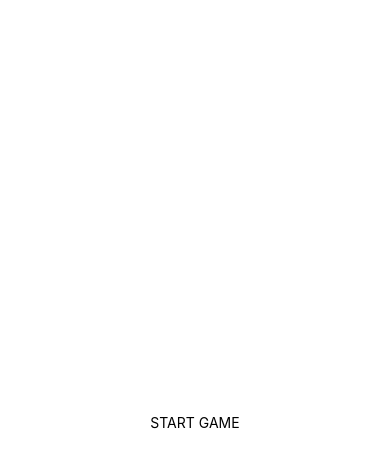
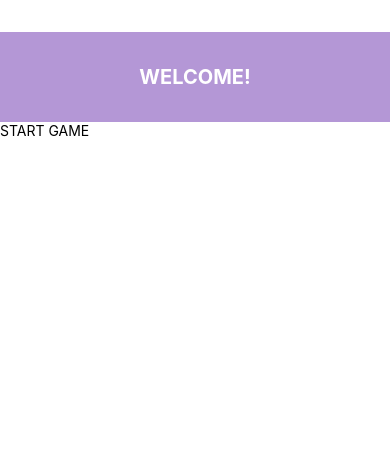
Before and after one commit to ramiroportaa/react-native-gameapp, a React Native app: screen / in a window 390 px wide. Shown: the top 466 px of the page. Built offline with nearby package versions, Linux system fonts and the light colour scheme.

Commit message:
header component

```diff
--- /dev/null
+++ b/src/components/header/index.jsx
@@ -0,0 +1,14 @@
+import React from 'react';
+import { View, Text } from 'react-native';
+
+import { styles } from './styles';
+
+const Header = ({ title }) => {
+  return (
+    <View style={styles.container}>
+      <Text style={styles.title}>{title}</Text>
+    </View>
+  );
+};
+
+export default Header;
--- /dev/null
+++ b/src/components/header/styles.js
@@ -0,0 +1,15 @@
+import { StyleSheet } from 'react-native';
+
+export const styles = StyleSheet.create({
+  container: {
+    height: 90,
+    backgroundColor: '#B497D6',
+    alignItems: 'center',
+    justifyContent: 'center',
+  },
+  title: {
+    fontSize: 20,
+    color: 'white',
+    fontWeight: 'bold',
+  },
+});
--- /dev/null
+++ b/src/components/index.js
@@ -0,0 +1 @@
+export { default as Header } from './header';
--- a/src/screens/start-game/index.jsx
+++ b/src/screens/start-game/index.jsx
@@ -1,10 +1,12 @@
 import { Text, View } from 'react-native';
 
 import { styles } from './styles';
+import { Header } from '../../components';
 
 const StartGame = () => {
   return (
     <View style={styles.container}>
+      <Header title="WELCOME!" />
       <Text>START GAME</Text>
     </View>
   );
--- a/src/screens/start-game/styles.js
+++ b/src/screens/start-game/styles.js
@@ -4,7 +4,5 @@
   container: {
     flex: 1,
     backgroundColor: '#fff',
-    alignItems: 'center',
-    justifyContent: 'center',
   },
 });
--- a/src/styles.js
+++ b/src/styles.js
@@ -4,7 +4,6 @@
   container: {
     flex: 1,
     backgroundColor: '#fff',
-    alignItems: 'center',
-    justifyContent: 'center',
+    marginTop: 32,
   },
 });
```
Also changed, not shown: src/components/header.jsx (deleted).
